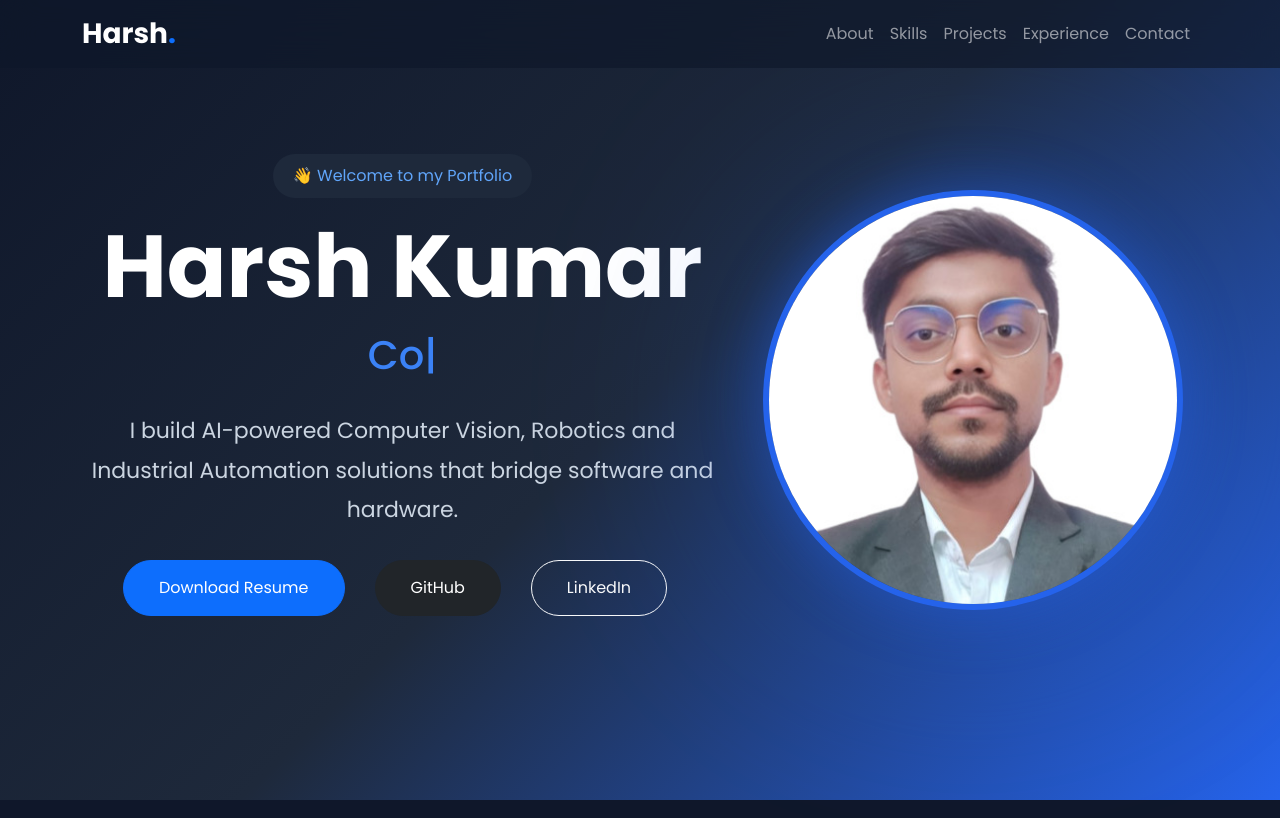
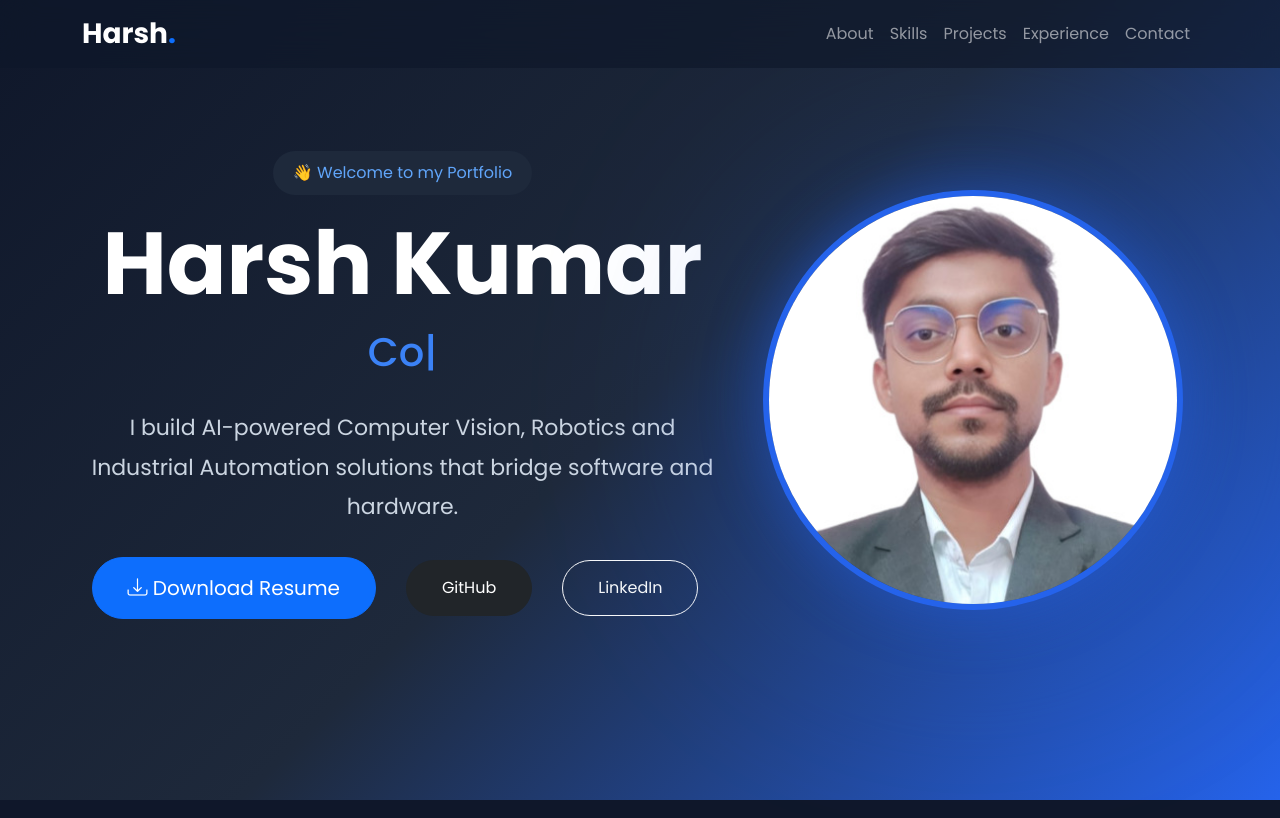
Before and after one commit to harshkabir007/portfolio, a Django app: page / in a window 1280 px wide. Shown: the top 818 px of the page. Run offline with Django 5.2, Linux system fonts and the light colour scheme; data comes from the database, SQL or seed files in the repository; some libraries are stand-ins or nearby versions.

Commit message:
Added resume download

```diff
--- a/website/templates/includes/hero.html
+++ b/website/templates/includes/hero.html
@@ -36,10 +36,9 @@
 
                 <div class="hero-buttons">
 
-                    <a href="/media/resume/resume.pdf" class="btn btn-primary">
-
+                    <a href="{% static 'resume/Harsh_resume_R-1.pdf' %}" class="btn btn-primary btn-lg" target="_blank">
+                        <i class="bi bi-download"></i>
                         Download Resume
-
                     </a>
 
                     <a href="https://github.com/harshkabir007" target="_blank" class="btn btn-dark">
```
Also changed, not shown: 1 other file.
